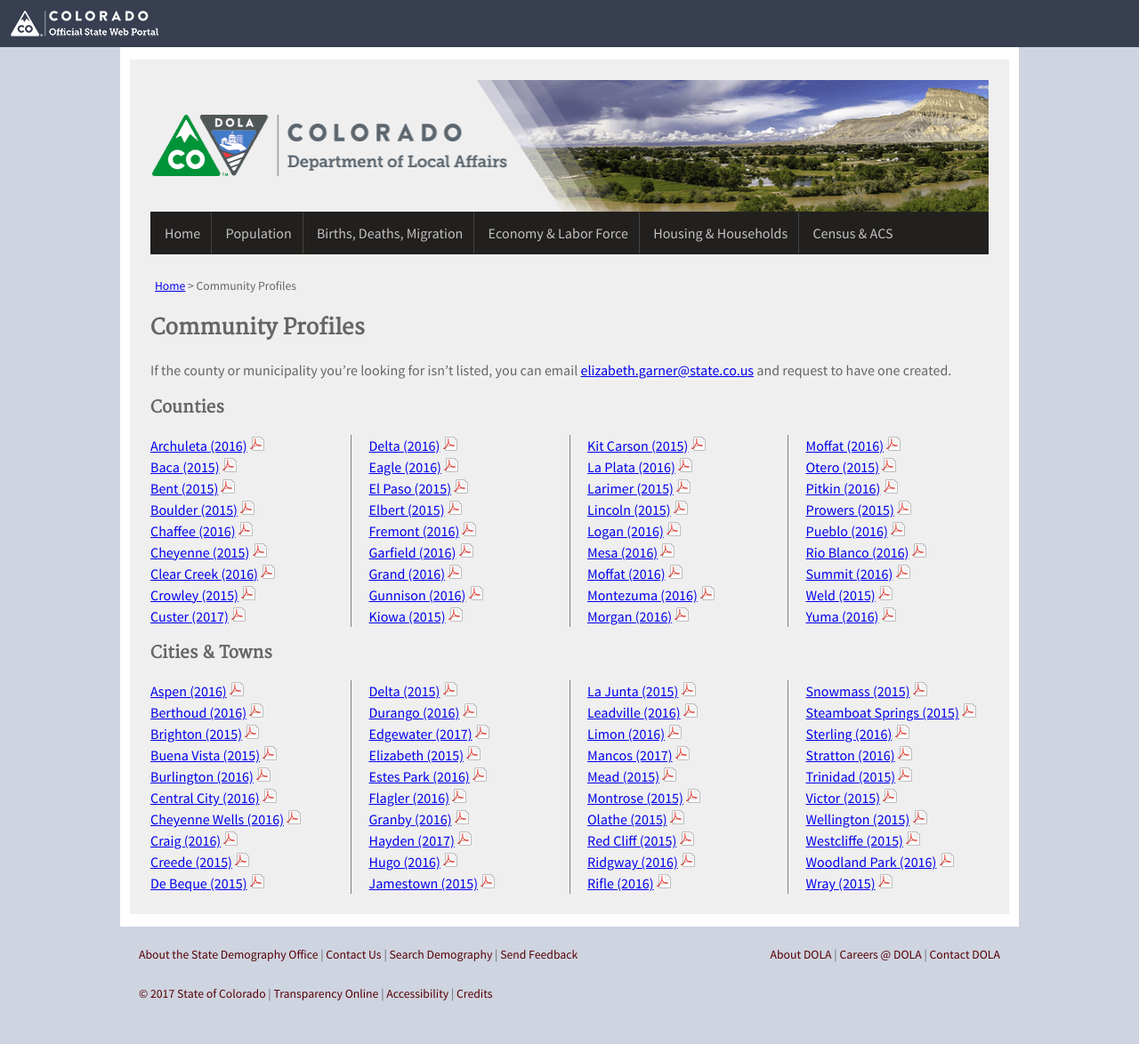
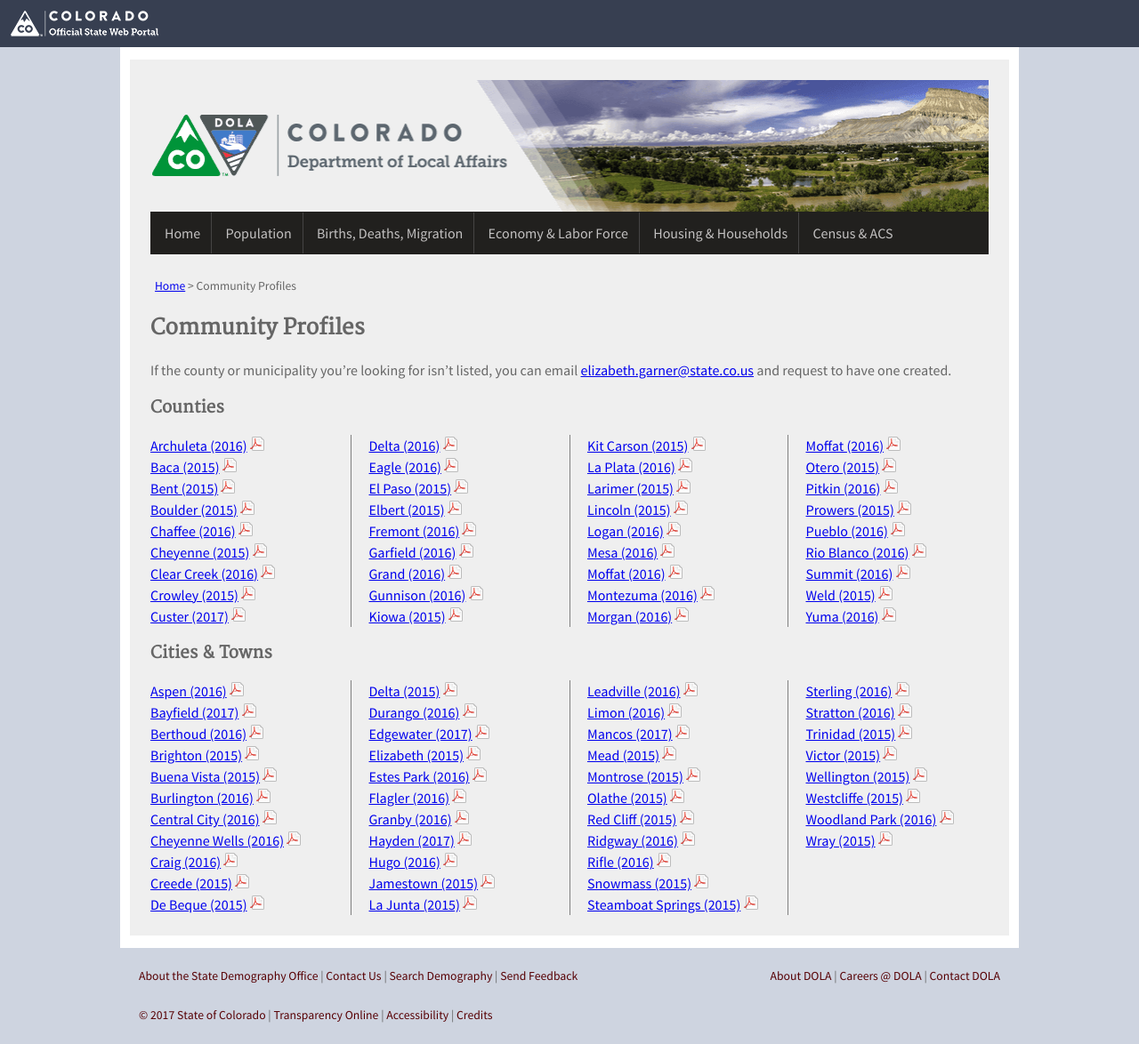
Before and after one commit to TBleess/Website_New, a Jekyll site: the page built from pages/9_Not_in_Menu/cp_test.md, in a window 1280 px wide. Shown: the whole page at 89% size. Built offline with Jekyll 4.4.1, drawn with Linux system fonts in a browser that asks for light colours; before the commit the page ends 1150 px from its top, so only the background shows below that.

Commit message:
added Bayfield

```diff
--- a/pages/9_Not_in_Menu/cp_test.md
+++ b/pages/9_Not_in_Menu/cp_test.md
@@ -58,6 +58,7 @@
 
 <div class="newspaper">
 <a href="https://drive.google.com/uc?export=download&id=0ByjImPUKASTTd3NYTUg2bXg1WVU">Aspen (2016)</a> <img src="/images/page_white_acrobat.png" alt ="download pdf file"><br />
+<a href="https://drive.google.com/uc?export=download&id=0B2FMBVetYCVCVVgya1pmOG5LWU0">Bayfield (2017)</a> <img src="/images/page_white_acrobat.png" alt ="download pdf file"><br />
 <a href="https://drive.google.com/uc?export=download&id=0B-vz6H4k4SESN29PZnRTdG9mdlE">Berthoud (2016)</a> <img src="/images/page_white_acrobat.png" alt ="download pdf file"><br />
 <a href="https://drive.google.com/uc?export=download&id=0ByjImPUKASTTajJ6S1ZIemIwdXc">Brighton (2015)</a> <img src="/images/page_white_acrobat.png" alt ="download pdf file"><br />
 <a href="https://drive.google.com/uc?export=download&id=0B-vz6H4k4SESaFRTanpiYnBJalU">Buena Vista (2015)</a> <img src="/images/page_white_acrobat.png" alt ="download pdf file"><br />
```
